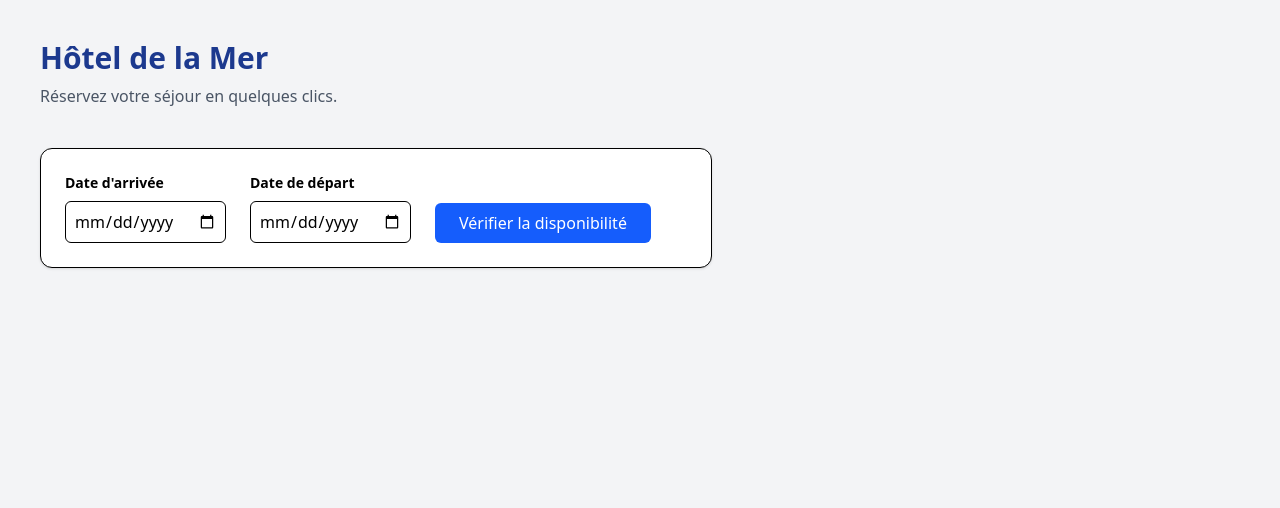
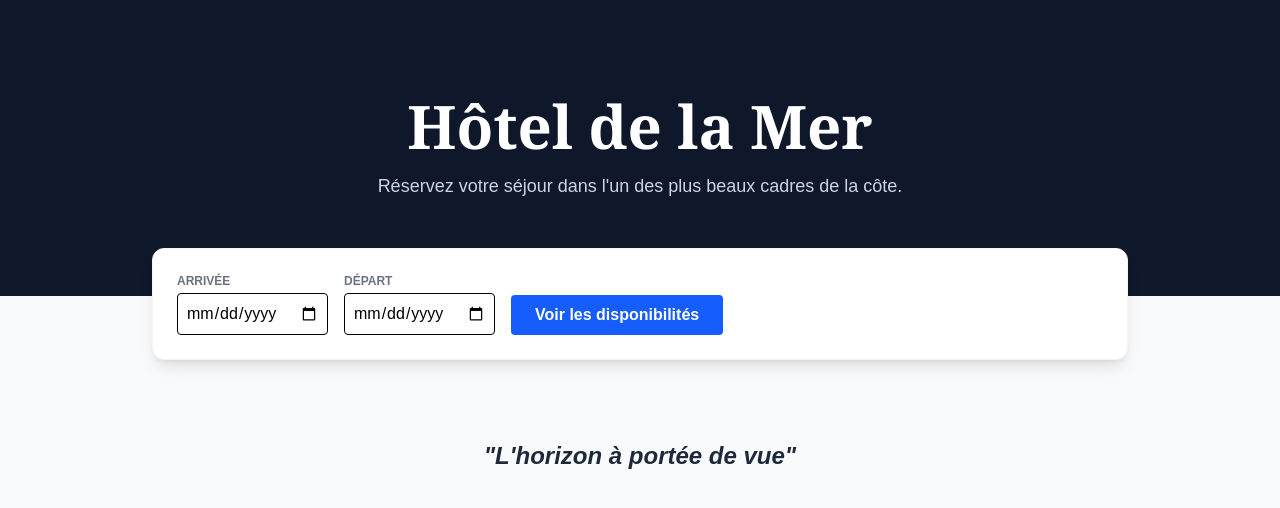
Before and after one commit to BarruelJ/Site-vitrine-h-telier-Next.js-Tailwind-CSS, a Next.js app: page / in a window 1280 px wide. Shown: the top 508 px of the page. Built offline with nearby package versions, Linux system fonts and the light colour scheme.

Commit message:
Création BookingForm.js module indépendant - Nettoyage de Page.js

```diff
--- a/src/app/page.js
+++ b/src/app/page.js
@@ -1,131 +1,25 @@
-"use client";
-import { useState } from 'react';
-
-/* Données des chambres */
-const ROOMS = [
-  { id: 1, name: "Chambre Vue Mer", price: 120, image: "🌊" },
-  { id: 2, name: "Suite Panoramique", price: 250, image: "✨" },
-  { id: 3, name: "Chambre Standard", price: 85, image: "🛏️" },
-];
+import BookingForm from '@/components/BookingForm';
 
 export default function Home() {
-  const [checkIn, setCheckIn] = useState("");
-  const [checkOut, setCheckOut] = useState("");
-  const [showRooms, setShowRooms] = useState(false);
-  const [selectedRoom, setSelectedRoom] = useState(null);
+  return (
+    <main className="min-h-screen bg-gray-50">
+      {/* Hero Section */}
+      <section className="bg-slate-900 text-white py-24 px-6 text-center">
+        <h1 className="text-4xl md:text-6xl font-serif font-bold mb-4">Hôtel de la Mer</h1>
+        <p className="text-slate-300 text-lg max-w-2xl mx-auto">
+          Réservez votre séjour dans l'un des plus beaux cadres de la côte.
+        </p>
+      </section>
 
-  const handleCheck = () => {
-    if (!checkIn || !checkOut) {
-      alert("Veuillez choisir deux dates.");
-      return;
-    }
+      {/* Booking Section - On fait chevaucher le formulaire sur le Hero */}
+      <section className="max-w-5xl mx-auto px-6 -mt-12">
+        <BookingForm />
+      </section>
 
-    // Convertion string
-    const start = new Date(checkIn);
-    const end = new Date(checkOut);
-
-    if (end <= start) {
-      alert("La date de départ doit être après la date d'arrivée !");
-    } else {
-      setShowRooms(true); // Affiche les disponibilités
-    }
-  };
-
-  const handleSelectRoom = (room) => {
-    setSelectedRoom(room);
-    alert(`Merci ! Vous avez choisi la ${room.name} pour ${nights * room.price}€.`);
-  };
-
-  const today = new Date().toISOString().split("T")[0]; // Date du jour
-
-  const calculateNights = () => {
-    if (!checkIn || !checkOut) return 0;
-    const start = new Date(checkIn);
-    const end = new Date(checkOut);
-    const diff = end - start; //
-    return Math.ceil(diff / (1000 * 60 * 60 * 24)); // Conversion en jours
-  };
-
-  const nights = calculateNights();
-
-  return (
-    <main className="p-10 font-sans bg-gray-100 min-h-screen">
-      <h1 className="text-3xl font-bold text-blue-900">Hôtel de la Mer</h1>
-      <p className="text-gray-600 mt-2">Réservez votre séjour en quelques clics.</p>
-
-      {/* Container du formulaire */}
-      <div className="mt-10 p-6 border rounded-xl shadow-sm bg-white max-w-2xl">
-        <div className="flex flex-wrap gap-6">
-
-          {/* Date d'arrivée */}
-          <div className="flex flex-col gap-2">
-            <label className="font-semibold text-sm text-black">Date d'arrivée</label>
-            <input
-              type="date"
-              min={today}
-              value={checkIn} // Variable
-              onChange={(e) => {
-                setCheckIn(e.target.value);
-                if (checkOut && e.target.value >= checkOut) {
-                  setCheckOut(""); // Reset date de départ si elle est avant la nouvelle date d'arrivée
-                }
-              }}
-              className="border p-2 rounded-md focus:outline-blue-500 text-black"
-            />
-          </div>
-
-          {/* Date de départ */}
-          <div className="flex flex-col gap-2">
-            <label className="font-semibold text-sm text-black">Date de départ</label>
-            <input
-              type="date"
-              min={checkIn ? checkIn : today} // Après date d'arrivée
-              value={checkOut} // Variable
-              onChange={(e) => setCheckOut(e.target.value)} // MAJ variable
-              className="border p-2 rounded-md focus:outline-blue-500 text-black"
-            />
-          </div>
-
-          {/* Bouton */}
-          <div className="flex items-end">
-            <button
-              onClick={handleCheck} // Appel fonction
-              className="bg-blue-600 text-white px-6 py-2 rounded-md hover:bg-blue-700 transition-colors"
-            >
-              Vérifier la disponibilité
-            </button>
-          </div>
-
-        </div>
-      </div>
-
-      {/* Affichage des chambres */}
-      {showRooms && (
-        <div className="mt-12 animate-in fade-in duration-500">
-          <h2 className="text-2xl font-bold mb-6">Nos chambres disponibles ({nights} {nights > 1 ? 'nuits' : 'nuit'})</h2>
-          <div className="grid grid-cols-1 md:grid-cols-3 gap-6">
-            {ROOMS.map((room) => (
-              <div key={room.id} className="border rounded-xl overflow-hidden bg-white shadow-sm hover:shadow-md transition-shadow">
-                <div className="h-32 bg-blue-50 flex items-center justify-center text-4xl">
-                  {room.image}
-                </div>
-                <div className="p-4">
-                  <h3 className="font-bold text-lg">{room.name}</h3>
-                  <p className="text-blue-600 font-semibold">
-                    {room.price * nights}€ total ({room.price}€ / nuit)
-                  </p>
-                  <button
-                    onClick={() => handleSelectRoom(room)} // Appel fonction
-                    className="w-full mt-4 border border-blue-600 text-blue-600 py-2 rounded-lg hover:bg-blue-50 transition-colors"
-                  >
-                    Sélectionner
-                  </button>
-                </div>
-              </div>
-            ))}
-          </div>
-        </div>
-      )}
+      {/* Content Section */}
+      <section className="py-20 text-center">
+        <h2 className="text-2xl font-semibold text-gray-800 italic">"L'horizon à portée de vue"</h2>
+      </section>
     </main>
   );
 }
--- a/src/components/BookingForm.js
+++ b/src/components/BookingForm.js
@@ -0,0 +1,91 @@
+"use client";
+import { useState } from 'react';
+
+const ROOMS = [
+    { id: 1, name: "Chambre Vue Mer", price: 120, image: "🌊" },
+    { id: 2, name: "Suite Panoramique", price: 250, image: "✨" },
+    { id: 3, name: "Chambre Standard", price: 85, image: "🛏️" },
+];
+
+export default function BookingForm() {
+    const [checkIn, setCheckIn] = useState("");
+    const [checkOut, setCheckOut] = useState("");
+    const [showRooms, setShowRooms] = useState(false);
+    const today = new Date().toISOString().split("T")[0];
+    const [selectedRoom, setSelectedRoom] = useState(null);
+
+    const calculateNights = () => {
+        if (!checkIn || !checkOut) return 0;
+        const diff = new Date(checkOut) - new Date(checkIn);
+        return Math.ceil(diff / (1000 * 60 * 60 * 24));
+    };
+
+    const nights = calculateNights();
+
+    const handleSelect = (room) => {
+        setSelectedRoom(room);
+        const total = room.price * nights;
+        alert(`Confirmation : ${room.name}\nSéjour de ${nights} nuits\nMontant total : ${total}€`);
+    };
+
+    return (
+        <div className="bg-white p-6 rounded-xl shadow-lg border border-gray-100">
+            <div className="flex flex-wrap gap-4 items-end">
+                <div className="flex flex-col gap-1">
+                    <label className="text-xs font-bold uppercase text-gray-500">Arrivée</label>
+                    <input
+                        type="date" min={today} value={checkIn}
+                        onChange={(e) => {
+                            setCheckIn(e.target.value);
+                            if (checkOut && e.target.value >= checkOut) setCheckOut("");
+                        }}
+                        className="border p-2 rounded text-black"
+                    />
+                </div>
+                <div className="flex flex-col gap-1">
+                    <label className="text-xs font-bold uppercase text-gray-500">Départ</label>
+                    <input
+                        type="date" min={checkIn || today} value={checkOut}
+                        onChange={(e) => setCheckOut(e.target.value)}
+                        className="border p-2 rounded text-black"
+                    />
+                </div>
+                <button
+                    onClick={() => {
+                        if (nights > 0) setShowRooms(true);
+                        else alert("Choisissez des dates valides");
+                    }}
+                    className="bg-blue-600 text-white px-6 py-2 rounded font-semibold hover:bg-blue-700 transition"
+                >
+                    Voir les disponibilités
+                </button>
+            </div>
+
+            {showRooms && nights > 0 && (
+                <div className="mt-8 pt-8 border-t border-gray-100">
+                    <h2 className="text-xl font-bold mb-4 text-gray-800 text-center">
+                        Résultats pour {nights} {nights > 1 ? 'nuits' : 'nuit'}
+                    </h2>
+                    <div className="grid grid-cols-1 md:grid-cols-3 gap-6">
+                        {ROOMS.map(room => (
+                            <div key={room.id} className="border p-5 rounded-xl flex flex-col items-center hover:shadow-md transition">
+                                <span className="text-4xl mb-3">{room.image}</span>
+                                <h3 className="font-bold text-gray-900">{room.name}</h3>
+                                <p className="text-gray-500 text-sm mb-2">{room.price}€ / nuit</p>
+                                <p className="text-blue-700 font-extrabold text-lg mb-4">
+                                    Total : {room.price * nights}€
+                                </p>
+                                <button
+                                    onClick={() => handleSelect(room)}
+                                    className="w-full py-2 bg-slate-100 text-slate-800 rounded-lg font-medium hover:bg-blue-600 hover:text-white transition"
+                                >
+                                    Sélectionner
+                                </button>
+                            </div>
+                        ))}
+                    </div>
+                </div>
+            )}
+        </div>
+    );
+}
```
